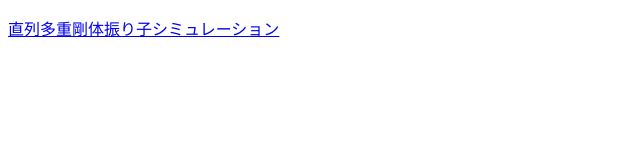
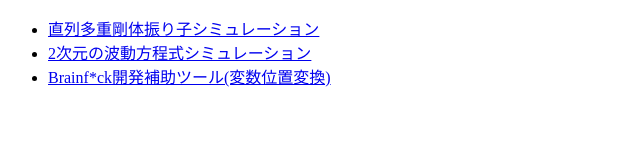
Before and after one commit to roodni/roodni.github.io, a plain HTML site: page index.html in a window 1280 px wide. Shown: the whole page, without its empty margins (0-640 px from the left). Drawn offline with Linux system fonts and the light colour scheme.

Commit message:
wavetestとBrainfuck-VarPosSwap追加

```diff
--- a/index.html
+++ b/index.html
@@ -1,12 +1,20 @@
 <!DOCTYPE html>
 <html>
 <head>
-<meta charset="UTF-8">
-<title>roodni</title>
+    <meta charset="UTF-8">
+    <title>roodni</title>
 </head>
 <body>
-<p>
-<a href="pendulum/index.html">直列多重剛体振り子シミュレーション</a>
-</p>
+    <ul>
+        <li>
+            <a href="./pendulum/index.html">直列多重剛体振り子シミュレーション</a>
+        </li>
+        <li>
+            <a href="./wavetest/index.html">2次元の波動方程式シミュレーション</a>
+        </li>
+        <li>
+            <a href="./Brainfuck-VarPosSwap/index.html">Brainf*ck開発補助ツール(変数位置変換)</a>
+        </li>
+    </ul>
 </body>
 </html>
```
